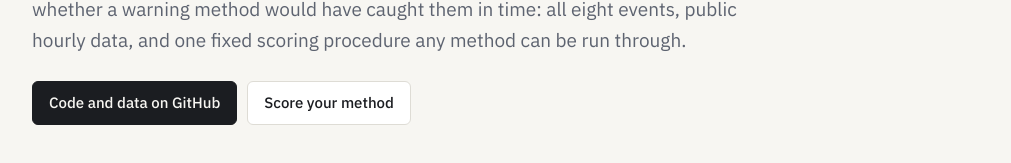
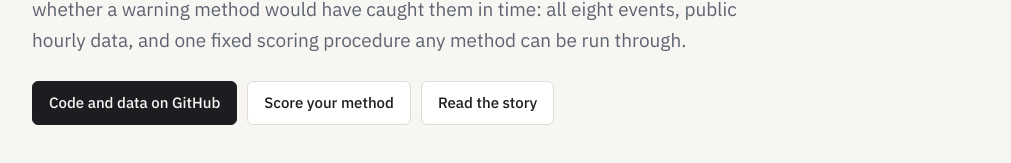
Before and after one commit to gotham29/gridshedwatch, a plain HTML site: page docs/index.html in a window 1280 px wide. Shown: the part 376-539 px from the top of the page, without its empty margins (134-1145 px from the left). Drawn offline with Linux system fonts and the light colour scheme.

Commit message:
Link the introductory post from the README and website
Co-Authored-By: Claude Opus 5.5 <noreply@anthropic.com>
Claude-Session: https://claude.ai/code/session_01JZCbsDPX1BoMf2fR4CGueh

```diff
--- a/docs/index.html
+++ b/docs/index.html
@@ -121,6 +121,7 @@ footer{border-top:1px solid var(--line);padding:28px 0 48px;color:var(--muted);f
   <div class="btns">
     <a class="btn primary" href="https://github.com/gotham29/gridshedwatch">Code and data on GitHub</a>
     <a class="btn" href="#submit">Score your method</a>
+    <a class="btn" href="https://medium.com/@sheiser1/grid-emergency-warnings-dont-have-a-scorecard-so-i-built-one-0b504dd4e63c">Read the story</a>
   </div>
   <div class="stats">
     <div class="stat"><b>8</b><span>load sheds of 250 MW or more, 2020–2026</span></div>
```
Also changed, not shown: scripts/site_template.html (+1 -0 lines), 1 other file.
